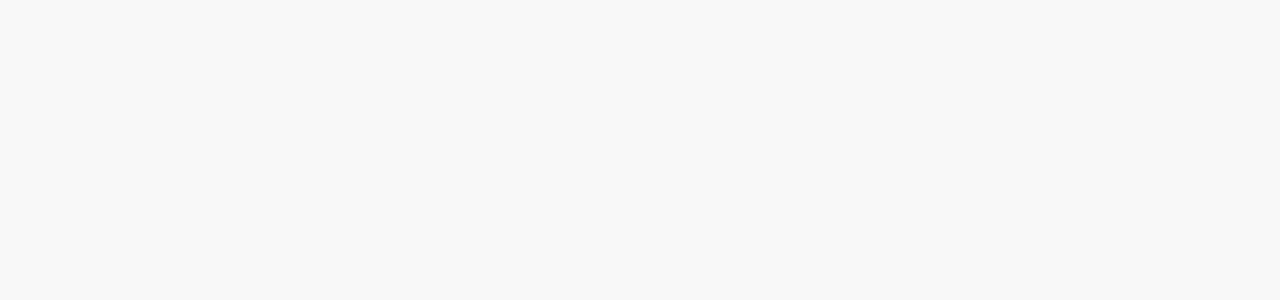
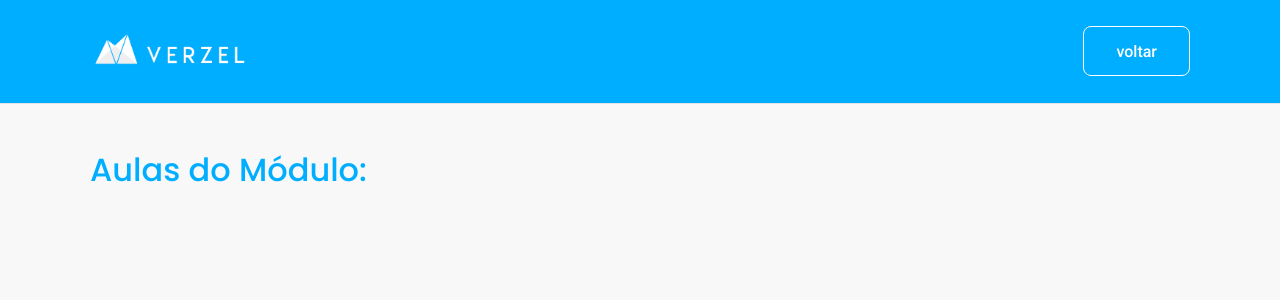
Before and after one commit to juvenalbruno/test_Verzel, a React (Create React App) app in the folder web/: page /admin/module/aulas in a window 1280 px wide. Shown: the top 300 px of the page. Built offline with nearby package versions, Linux system fonts and the light colour scheme.

Commit message:
20210709_1828

```diff
--- a/web/src/App.tsx
+++ b/web/src/App.tsx
@@ -1,6 +1,7 @@
 import { BrowserRouter, Switch, Route } from 'react-router-dom';
 
 import { AdminHome } from './pages/AdminHome';
+import { AdminModulesAulas } from './pages/AdminModulesAulas'
 import { Login } from './pages/Login';
 import { Modules } from './pages/Modules';
 import { Register } from './pages/Register';
@@ -13,6 +14,7 @@ export function App() {
       <Switch>
         <Route path="/user/register" component={Register} />
         <Route path="/user/login" component={Login} />
+        <Route path="/admin/module/aulas" component={AdminModulesAulas} exact/>
         <Route path="/admin" component={AdminHome} exact/>
         <Route path="/" component={Modules} exact />
       </Switch>
--- a/web/src/components/ListModules.tsx
+++ b/web/src/components/ListModules.tsx
@@ -44,13 +44,18 @@ export function ListModules() {
         history.go(0)
     }
 
+    async function handleOpenModule(modulesId: string){
+        sessionStorage.setItem('modulesId', modulesId);
+        history.push('/admin/module/aulas');
+    }
+
     return (
         <div className="module-content">
             {modulesAula.map(modules => {
                 return(
                     <>
                         <div className="module-wrapper">
-                            <h2>{ modules.modules_name }</h2>
+                            <button onClick={() => handleOpenModule(modules.id)}><h2>{ modules.modules_name }</h2></button>
                             <hr />
                             <p>ID: {modules.id}</p>
 
--- /dev/null
+++ b/web/src/pages/AdminModulesAulas.tsx
@@ -0,0 +1,26 @@
+import { Link } from 'react-router-dom';
+
+import LogoIMG from '../assets/img/logo.png';
+
+import '../styles/admin.scss'
+
+export function AdminModulesAulas() {
+
+    const ModulesID = sessionStorage.getItem('modulesId');
+
+    return (
+        <div id="page-admin">
+            <header>
+                <div className="content">
+                    <img src={LogoIMG} alt="Verzel" />
+                    <Link to="/admin">voltar</Link>
+                </div>
+            </header>
+
+            <main>
+                <h1>Aulas do Módulo:</h1>
+                <p>{ModulesID}</p>
+            </main>
+        </div>
+    )
+}
--- a/web/src/styles/admin.scss
+++ b/web/src/styles/admin.scss
@@ -65,6 +65,12 @@
 
       }
 
+      .modules {
+        display: flex;
+        flex-direction: column;
+        align-content: space-between;
+      }
+
       .main-content {
           form {
             input, button {
@@ -97,6 +103,12 @@
     gap: 25px;
     margin: 15px 0 5px;
     min-height: 30px;
+
+    button {
+      background: transparent;
+      border: 0;
+      cursor: pointer;
+    }
   }
 
   h2 {
```
